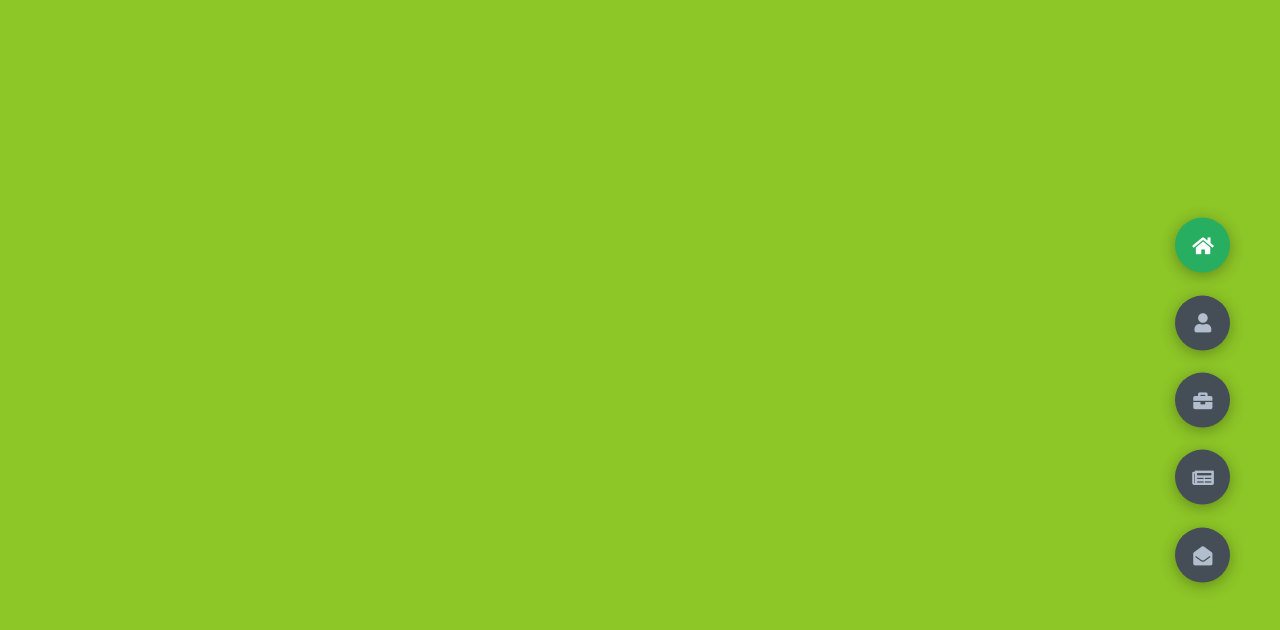
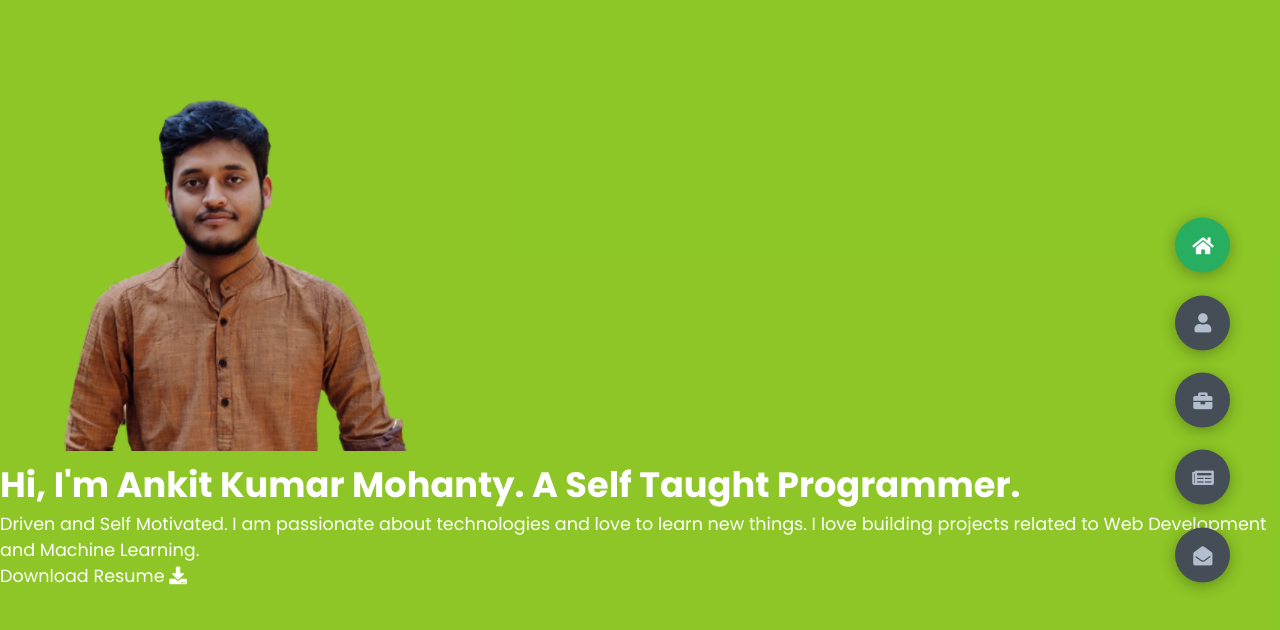
Before and after one commit to AnkitM18-tech/Personal-Responsive-Portfolio, a plain HTML site: page index.html in a window 1280 px wide. Drawn offline with Linux system fonts and the light colour scheme.

Commit message:
header content

```diff
--- a/index.html
+++ b/index.html
@@ -13,7 +13,32 @@
 </head>
 <body class="main-content">
     <header class="section sec1 header active" id="home">
-
+        <div class="header-content">
+            <div class="left-header">
+                <div class="h-shape"></div>
+                <div class="image">
+                    <img src="img/hero.png" alt="header hero image">
+                </div>
+            </div>
+            <div class="right-header">
+                <h1 class="name">
+                    Hi, I'm <span>Ankit Kumar Mohanty.</span> A Self Taught Programmer.
+                </h1>
+                <p>
+                    Driven and Self Motivated.
+                    I am passionate about technologies and love to learn new things.
+                    I love building projects related to Web Development and Machine Learning.
+                </p>
+                <div class="btn-con">
+                    <a href="" class="main-btn">
+                        <span class="btn-text">
+                            Download Resume
+                        </span>
+                        <span class="btn-icon"><i class="fas fa-download"></i></span>
+                    </a>
+                </div>
+            </div>
+        </div>
     </header>
     <main>
         <section class="section sec2 about" id="about"></section>
```
